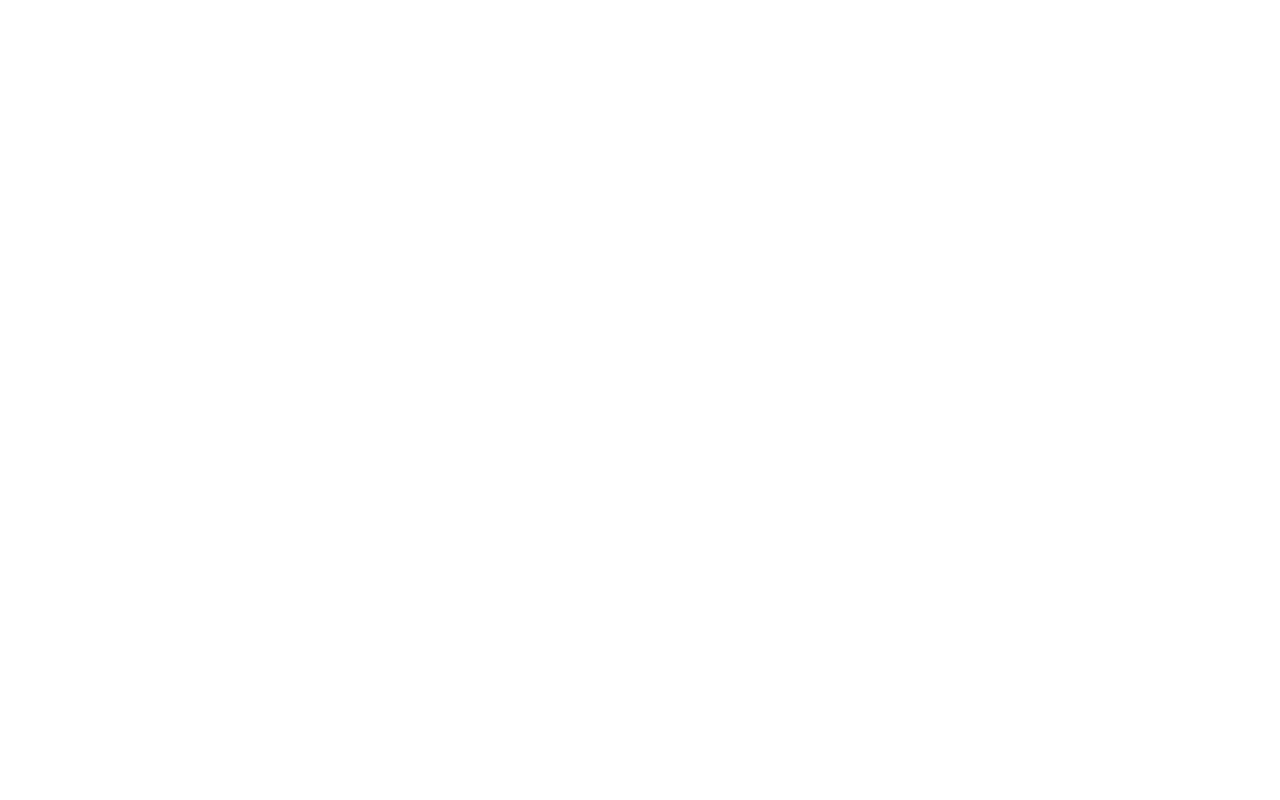
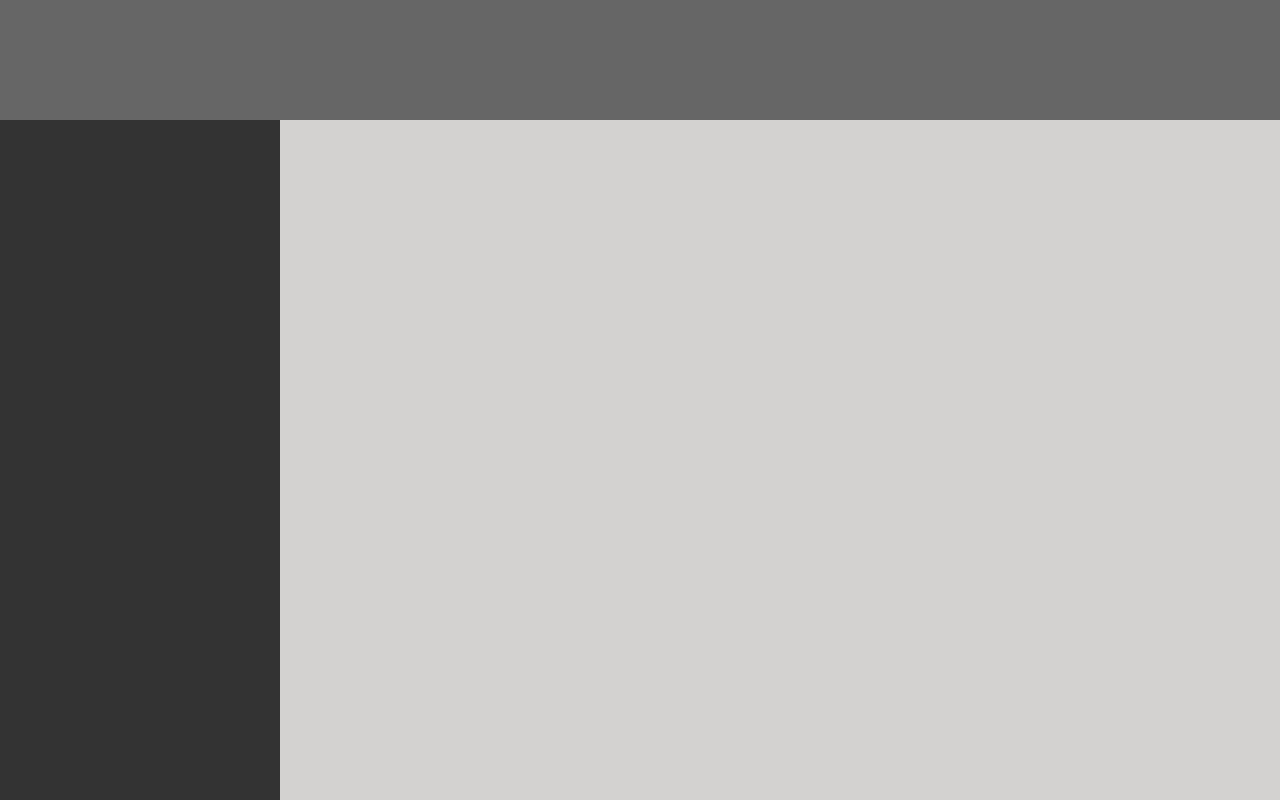
Before and after one commit to leandrob0/todo-page, a website built with webpack: page dist/index.html in a window 1280 px wide. Built offline with nearby package versions, Linux system fonts and the light colour scheme; a web font is replaced by a local one.

Commit message:
basic html structure added

```diff
--- a/src/index.js
+++ b/src/index.js
@@ -1 +1,4 @@
 import './style.css';
+import { contentLoader } from './page-load';
+
+contentLoader();
--- a/src/page-load.js
+++ b/src/page-load.js
@@ -0,0 +1,37 @@
+import './style.css';
+
+function contentLoader() {
+
+    //ADD THE CONTAINER OF THE WHOLE PAGE
+    const body = document.querySelector('body');
+    const containerTotal = document.createElement('div');
+    containerTotal.classList.add('container-total');
+    body.appendChild(containerTotal);
+
+    //ADDS THE PAGE HEADER
+    const header = document.createElement('header');
+    const logo = document.createElement('div');
+
+    header.classList.add('header-page');
+    logo.classList.add('logo');
+
+    header.appendChild(logo);
+    containerTotal.appendChild(header);
+
+    //ADDS THE PAGE SIDEBAR
+    const sidebar = document.createElement('div');
+
+    sidebar.classList.add('sidebar');
+
+    containerTotal.appendChild(sidebar);
+
+    //ADDS THE PAGE LISTS CONTENT HOLDER
+    const lists = document.createElement('div');
+
+    lists.classList.add('lists-container');
+
+    containerTotal.appendChild(lists);
+
+}
+
+export { contentLoader };
--- a/src/style.css
+++ b/src/style.css
@@ -1,6 +1,56 @@
 @import url('https://fonts.googleapis.com/css2?family=Benne&display=swap');
 
-div {
-    color: red;
+/*
+    WHOLE PAGE BASIC STRUCTURE STYLES.
+*/
+body {
+    margin: 0;
+    height: 100vh;
+    width: 100%;
+}
+
+.container-total {
+    margin: 0;
+    height: 100%;
+    width: 100%;
+}
+
+.header-page {
+    position: absolute;
+    top: 0;
+    left: 0;
+    right: 0;
+
+    background-color: #666;
     font-family: 'Benne', serif;
+
+    height: 15vh;
+
+    display: flex;
+    justify-content: flex-start;
+    align-items: center;
 }
+
+.sidebar {
+    position: absolute;
+    left: 0;
+    bottom: 0;
+
+    height: 85vh;
+    width: 35vh;
+
+    background-color: #333;
+}
+
+.lists-container {
+    position: absolute;
+    right: 0;
+    bottom: 0;
+    left: 35vh;
+
+    height: 85vh;
+
+    background-color: rgb(212, 209, 209);
+
+    overflow: scroll;
+}
```
